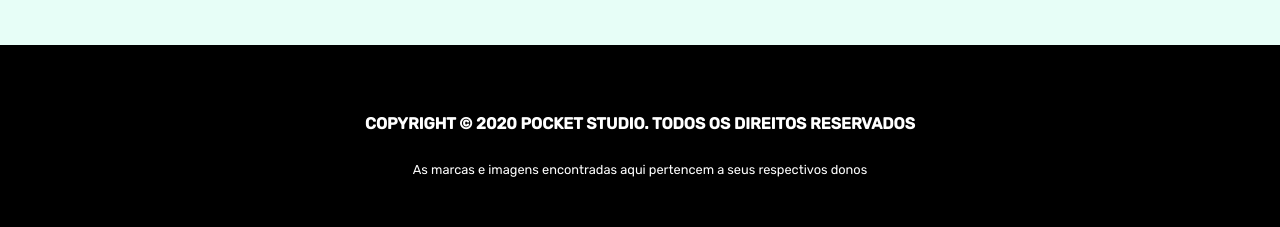
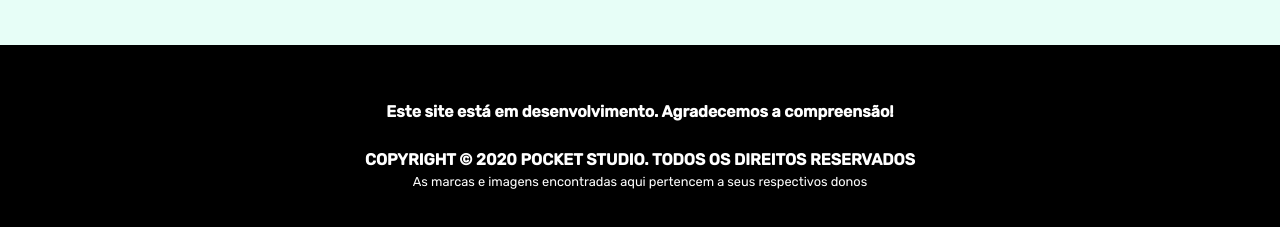
Before and after one commit to emairink/pocket-studio-lp, a plain HTML site: page index.html in a window 1280 px wide. Shown: the part 4464-4691 px from the top of the page. Drawn offline with Linux system fonts and the light colour scheme; a web font is replaced by a local one.

Commit message:
messenger & notificação de dev

```diff
--- a/index.html
+++ b/index.html
@@ -562,7 +562,8 @@ logged_out_greeting="Olá! Como podemos ajuda-lo?">
     </div>
     <!-- // end .section -->
     <footer class="text-center" style="background: #000; height: 200px; display: flex; flex-direction: column; padding: 0!important; align-items: center; justify-content: center; color: #fff;">
-        <strong> COPYRIGHT © 2020 POCKET STUDIO. TODOS OS DIREITOS RESERVADOS </strong><br>
+        <strong> Este site está em desenvolvimento. Agradecemos a compreensão! </strong><br>
+        <strong> COPYRIGHT © 2020 POCKET STUDIO. TODOS OS DIREITOS RESERVADOS </strong>
         <small>As marcas e imagens encontradas aqui pertencem a seus respectivos donos</small>
     </footer>
 
```
